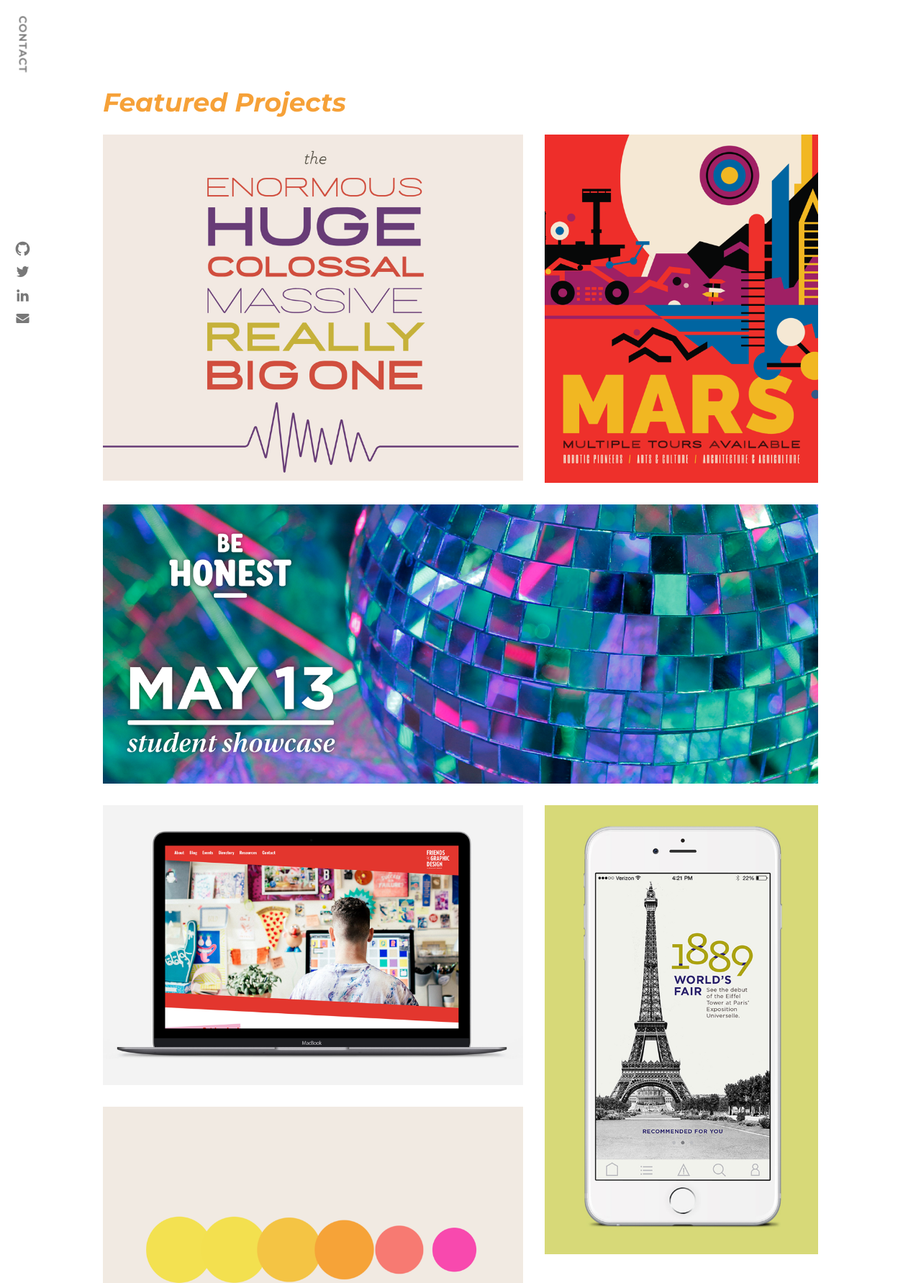
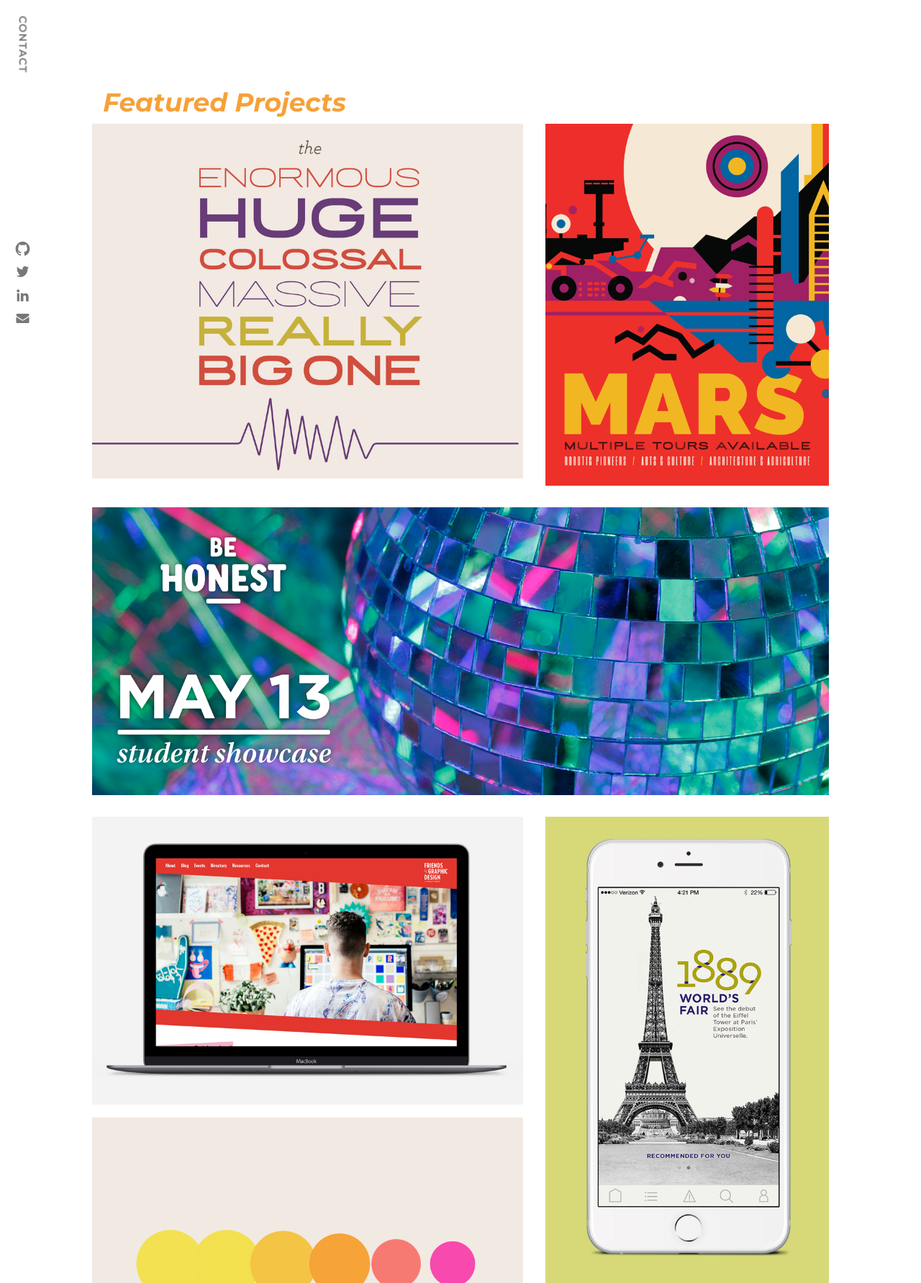
Before and after one commit to triciacodes/portfolio-2017, a PHP site: page / in a window 1280 px wide. Shown: the part 313-2096 px from the top of the page at 72% size. Run offline with PHP 8.4, Linux system fonts and the light colour scheme; some libraries are stand-ins or nearby versions.

Commit message:
Fix column and margin widths updated to percentages

```diff
--- a/index.html
+++ b/index.html
@@ -86,7 +86,7 @@
     <div class="c-projects">
 
 
-      <div class="project__block  project--overlay"> <!-- start earthquake project -->
+      <div class="project__block  project--overlay  project__block--margin-r"> <!-- start earthquake project -->
         <img src="img/project-earthquake-prep.png" alt="earthquake prep cover" class="img-project">
         <div class="overlay">
           <div class="project-desc">
@@ -105,7 +105,7 @@
       </div> <!-- end earthquake project -->
 
 
-      <div class="project__block  project--overlay"> <!-- start mars project -->
+      <div class="project__block  project--overlay  project__block--margin-l"> <!-- start mars project -->
         <img src="img/project-mars.png" alt="Mars travel poster" class="img-project">
         <div class="overlay">
           <div class="project-desc">
@@ -143,9 +143,9 @@
       </div> <!-- end Be Honest project -->
 
 
-      <div class="project__block"> <!-- Combined FoGD/Creative Coding projects -->
+      <div class="project__block  project__block--margin-r"> <!-- Combined FoGD/Creative Coding projects -->
 
-        <div class="project-container-inner  project--overlay  project--margin"> <!-- start FoGD project -->
+        <div class="project-container-inner  project--overlay  project__block--margin-b"> <!-- start FoGD project -->
           <img src="img/project-fogd.png" alt="Friends of Graphic Design website">
           <div class="overlay">
             <div class="project-desc">
@@ -185,7 +185,7 @@
       </div> <!-- end FoGD/Creative Coding projects -->
 
 
-      <div class="project__block"> <!-- start time travel project -->
+      <div class="project__block  project__block--margin-l"> <!-- start time travel project -->
         <div class="project-container-inner  project--overlay">
           <img src="img/project-time-travel-app.png" alt="Time travel app mockup">
           <div class="overlay">
@@ -209,7 +209,7 @@
     </div> <!-- end projects container -->
   </main>
 
-  </div> <!-- end content container -->
+  </div> <!-- end c-main container // header and projects -->
 
 
 
--- a/styles/main.css
+++ b/styles/main.css
@@ -326,59 +326,62 @@ main h2 {
   }
 }
 
-/* projects are full width on mobile-size screens */
 .project__block {
   width: 100%;
+  /* projects full-width on mobile */
 }
-@media screen and (min-width: 63em) {
-  .project__block {
-    margin: 15px;
-    /* space between projects */
+
+/* creates size of containers for project grid */
+@media screen and (min-width: 38em) {
+  /* these styles create the grid on larger screens */
+  .project__block:nth-child(1),
+  .project__block:nth-child(4) {
+    width: calc(58.5%);
+  }
+
+  .project__block:nth-child(2),
+  .project__block:nth-child(5) {
+    width: calc(38.5%);
+  }
+
+  .project__block:nth-child(3) {
+    width: calc(100%);
   }
 }
+/* end media query for size of containers for project grid */
+/* this section handles the margins between projects only */
+@media screen and (min-width: 38em) {
+  .project__block--margin-l {
+    margin-left: 1.5%;
+    /* class appended to project on left side of column */
+  }
 
-/* adds bottom margin to project that has a shared
-block container with another project */
-@media screen and (min-width: 38em) {
-  .project--margin {
-    margin-bottom: 10px;
+  .project__block--margin-r {
+    margin-right: 1.5%;
+    /* class appended to project on right side of column */
+  }
+
+  .project__block {
+    margin-bottom: 3%;
+    /* margin for projects to match left/right */
+  }
+
+  /* adds bottom margin to project that has a shared
+  block container with another project */
+  .project__block--margin-b {
+    margin-bottom: 3%;
+    /* margin for projects to match left/right */
   }
 }
-@media screen and (min-width: 50em) {
-  .project--margin {
-    margin-bottom: 20px;
-  }
-}
-@media screen and (min-width: 63em) {
-  .project--margin {
-    margin-bottom: 30px;
-  }
-}
-
+/* end media query for margins between projects */
 @media screen and (min-width: 38em) {
   /* do not remove inner container class -- this makes the overlay go
-     over single projects only */
+      over single projects only */
   .project__block,
   .project-container-inner {
     position: relative;
   }
-
-  /* these styles create the grid on larger screens */
-  .project__block:nth-child(1),
-  .project__block:nth-child(4) {
-    width: calc(60% - 30px);
-  }
-
-  .project__block:nth-child(2),
-  .project__block:nth-child(5) {
-    width: calc(40% - 30px);
-  }
-
-  .project__block:nth-child(3) {
-    width: calc(100% - 30px);
-  }
 }
-/* end media-query3 for project grid */
 /* - - - - - - - - - - - - - - - - - - - - - - - - - - - - - - - - *\
       #LAYOUT #OVERLAY FOR PROJECTS
 \* - - - - - - - - - - - - - - - - - - - - - - - - - - - - - - - - */
```
Also changed, not shown: scss/styles.scss (+39 -30 lines), 1 other file.
